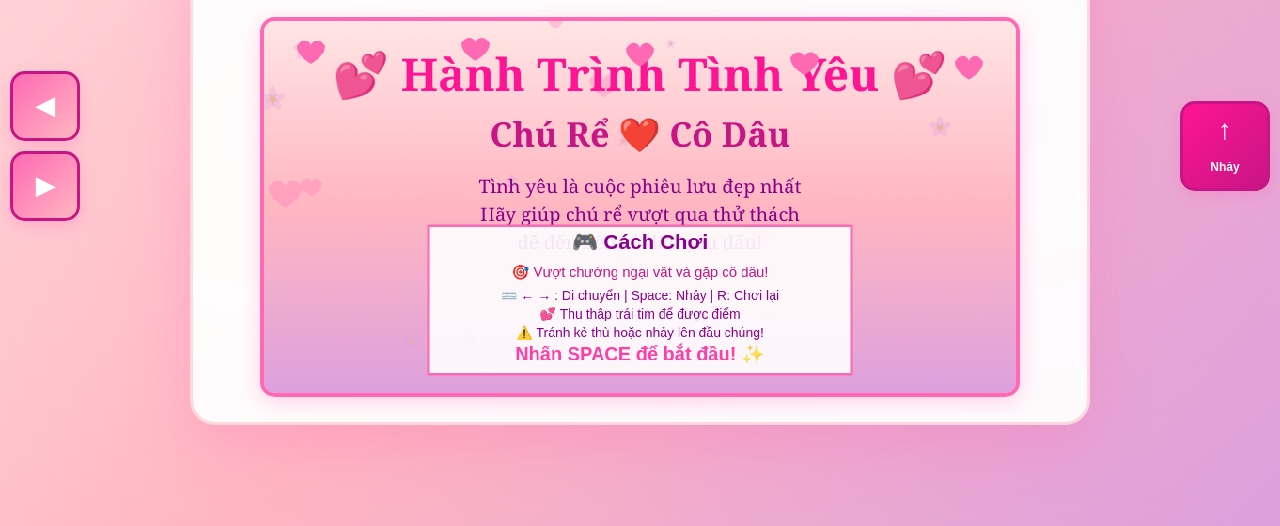
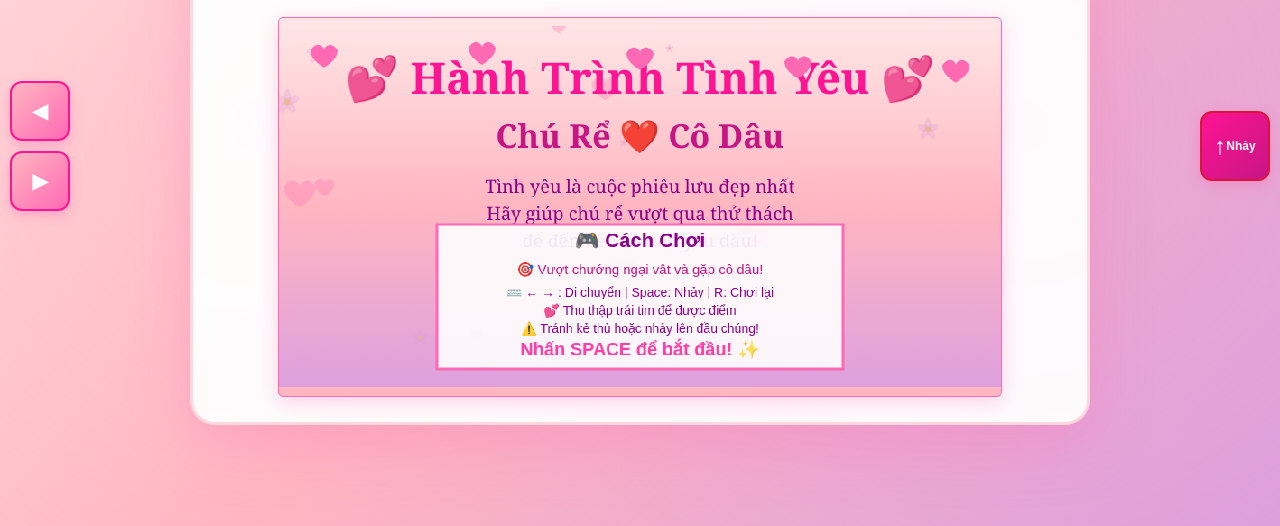
Before and after one commit to nguyenductho89/nhda, a website: page index.html in a window 1280 px wide. Shown: the part 274-800 px from the top of the page. Drawn offline with Linux system fonts and the light colour scheme.

Commit message:
fix header 4

```diff
--- a/css/style.css
+++ b/css/style.css
@@ -518,42 +518,16 @@ body::before {
     }
 }
 
-/* Show mobile controls on all mobile devices with side layout - More aggressive */
-@media (max-width: 1400px), (max-height: 1400px), (orientation: landscape) and (max-width: 1600px) {
+/* Universal landscape layout - always show mobile controls and landscape layout */
 .mobile-controls {
     display: flex !important;
     visibility: visible !important;
     opacity: 1 !important;
-    }
-
-    .desktop-controls {
-        display: none;
-    }
-
-    .mobile-controls-text {
-        display: block;
-    }
-
-    /* Force mobile controls to be visible */
-    .control-btn {
-        display: block !important;
-        visibility: visible !important;
-        opacity: 1 !important;
-    }
-
-    /* Hide mobile controls text completely */
-    .mobile-controls-text {
-        display: none !important;
-    }
-
-    /* Side controls for all mobile orientations */
-    .mobile-controls {
     position: fixed !important;
     top: 50% !important;
     left: 0 !important;
     right: 0 !important;
     transform: translateY(-50%) !important;
-        display: flex !important;
     justify-content: space-between !important;
     align-items: center !important;
     padding: 0 10px !important;
@@ -561,31 +535,85 @@ body::before {
     pointer-events: none !important;
 }
 
-    .controls-left {
+.desktop-controls {
+    display: none !important;
+}
+
+.mobile-controls-text {
+    display: none !important;
+    visibility: hidden !important;
+    opacity: 0 !important;
+}
+
+/* Side controls for universal landscape */
+.controls-left,
+.controls-right {
     position: fixed !important;
-        left: 10px !important;
     top: 50% !important;
     transform: translateY(-50%) !important;
-        display: flex !important;
     flex-direction: column !important;
     gap: 10px !important;
     pointer-events: auto !important;
     z-index: 1001 !important;
 }
 
-    .controls-right {
-        position: fixed !important;
-        right: 10px !important;
-        top: 50% !important;
-        transform: translateY(-50%) !important;
-        display: flex !important;
-        flex-direction: column !important;
-        gap: 10px !important;
-        pointer-events: auto !important;
-        z-index: 1001 !important;
+.controls-left {
+    left: 10px !important;
 }
 
-    /* Hide mobile browser UI */
+.controls-right {
+    right: 10px !important;
+}
+
+.control-btn {
+    width: 60px !important;
+    height: 60px !important;
+    font-size: 20px !important;
+    border-radius: 12px !important;
+    box-shadow: 0 4px 12px rgba(255, 105, 180, 0.4) !important;
+    background: linear-gradient(135deg, #FFB6C1, #FF69B4) !important;
+    border: 2px solid #FF1493 !important;
+    color: white !important;
+    font-weight: bold !important;
+    display: flex !important;
+    align-items: center !important;
+    justify-content: center !important;
+    cursor: pointer !important;
+    transition: all 0.2s ease !important;
+    -webkit-tap-highlight-color: transparent !important;
+}
+
+.control-btn:active {
+    transform: scale(0.95) !important;
+    box-shadow: 0 2px 6px rgba(255, 105, 180, 0.6) !important;
+}
+
+.jump-btn {
+    width: 70px !important;
+    height: 70px !important;
+    font-size: 24px !important;
+    background: linear-gradient(135deg, #FF1493, #C71585) !important;
+    border: 2px solid #DC143C !important;
+}
+
+/* Canvas optimization for universal landscape */
+#gameCanvas {
+    border-width: 1px !important;
+    border-radius: 5px !important;
+    flex-shrink: 1 !important;
+    flex-grow: 1 !important;
+    /* Use maximum available height with navbar compensation */
+    max-width: calc(100% - 120px) !important; /* Leave space for side controls */
+    max-height: calc(var(--available-height, 100vh) - 60px) !important; /* Increased margin to prevent cutoff */
+    max-height: calc(calc(var(--vh, 1vh) * 100) - 60px) !important; /* Increased margin */
+    object-fit: contain !important;
+    margin: 0 auto !important;
+    /* Center canvas with side controls */
+    position: relative !important;
+    z-index: 1 !important;
+}
+
+/* Universal mobile browser UI hiding */
 body {
     position: fixed !important;
     top: 0 !important;
@@ -599,15 +627,8 @@ body::before {
     overscroll-behavior: none !important;
     -webkit-overflow-scrolling: touch !important;
 }
+
+/* Remove portrait orientation message - always landscape */
+.orientation-message {
+    display: none !important;
 }
-
-/* Portrait orientation */
-@media (orientation: portrait) {
-    .orientation-message {
-        display: flex;
-    }
-
-    .game-container {
-        display: none;
-    }
-}
--- a/js/ResponsiveManager.js
+++ b/js/ResponsiveManager.js
@@ -69,7 +69,7 @@ class ResponsiveManager {
             navbarHeight = 0;
         }
 
-        // Use MobileOptimizer for accurate mobile detection
+        // Always use landscape responsive layout for all devices
         let isMobile;
         if (window.mobileOptimizer) {
             isMobile = window.mobileOptimizer.isMobile;
@@ -91,13 +91,14 @@ class ResponsiveManager {
                       (touchMobile && (window.screen.width <= 1400 || window.screen.height <= 1400)) ||
                       (touchMobile && (window.innerWidth <= 1400 || window.innerHeight <= 1400));
         }
-        const isLandscape = window.matchMedia('(orientation: landscape)').matches;
 
-        // Calculate available space based on device and orientation
+        // Always use landscape layout regardless of orientation
+        const isLandscape = true; // Force landscape for all devices
+
+        // Calculate available space - always use landscape layout
         let availableWidth, availableHeight;
 
-        if (isMobile && isLandscape) {
-            // Mobile landscape - maximize space usage with side controls
+        // Always use landscape responsive layout for all devices
         const gameInfo = document.querySelector('.game-info');
         const headerHeight = gameInfo ? gameInfo.offsetHeight : 0;
 
@@ -116,16 +117,7 @@ class ResponsiveManager {
         availableHeight = Math.max(availableHeight, 250); // Increased minimum height
         availableWidth = Math.max(availableWidth, 400);
 
-            console.log(`📐 Mobile landscape: viewport=${viewportHeight}px, navbar=${navbarHeight}px, available=${availableHeight}x${availableWidth}px (header=${headerHeight}, sideControls=${sideControlsWidth}px)`);
-        } else if (isMobile && !isLandscape) {
-            // Mobile portrait - show orientation message
-            availableWidth = containerWidth - 40;
-            availableHeight = 400;
-        } else {
-            // Desktop
-            availableWidth = Math.min(containerWidth - 50, 800);
-            availableHeight = 400;
-        }
+        console.log(`📐 Universal landscape: viewport=${viewportHeight}px, navbar=${navbarHeight}px, available=${availableHeight}x${availableWidth}px (header=${headerHeight}, sideControls=${sideControlsWidth}px)`);
 
         // Calculate optimal scale maintaining aspect ratio
         const scaleX = availableWidth / this.baseWidth;
```
Lines whose indentation alone changed are shown as unchanged.
